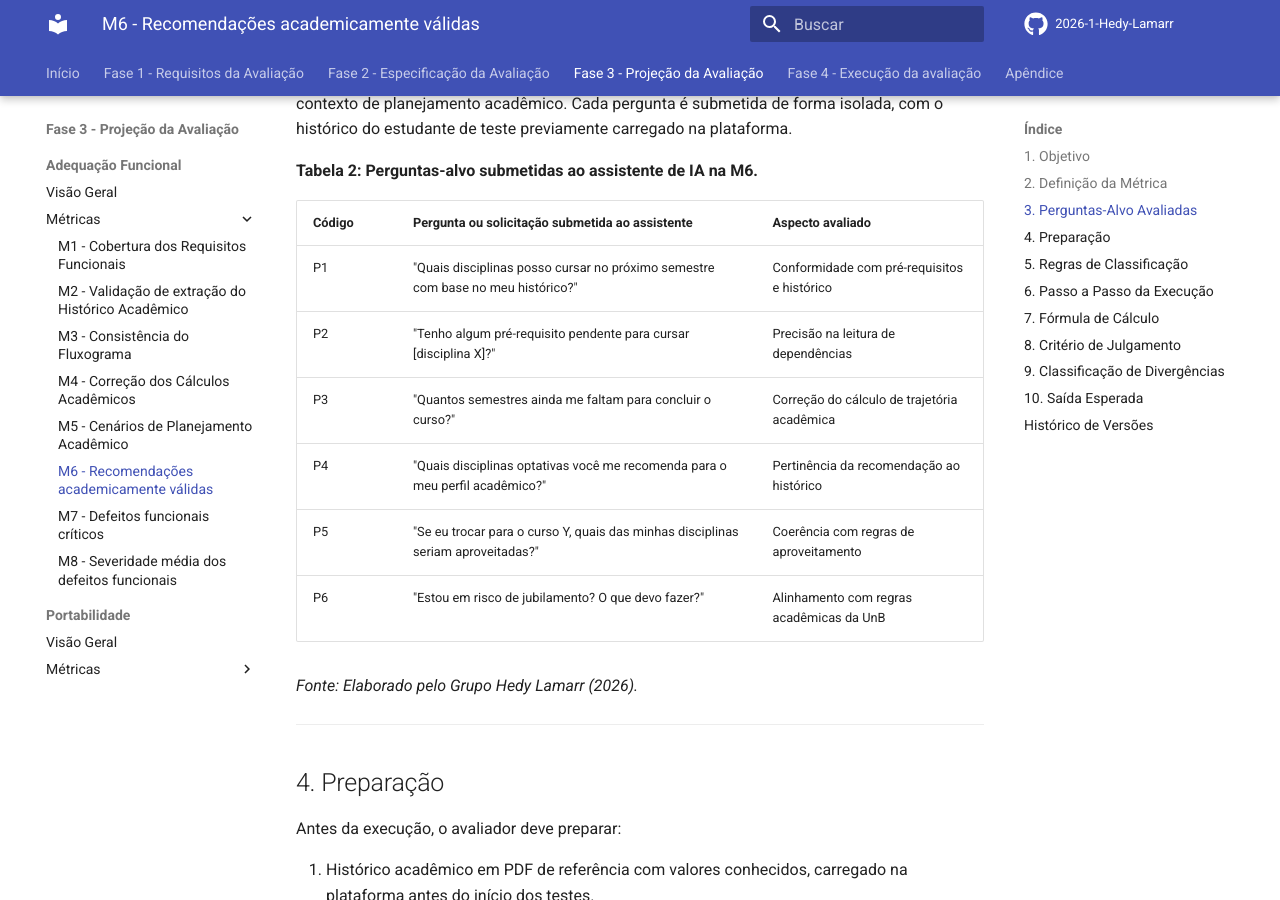
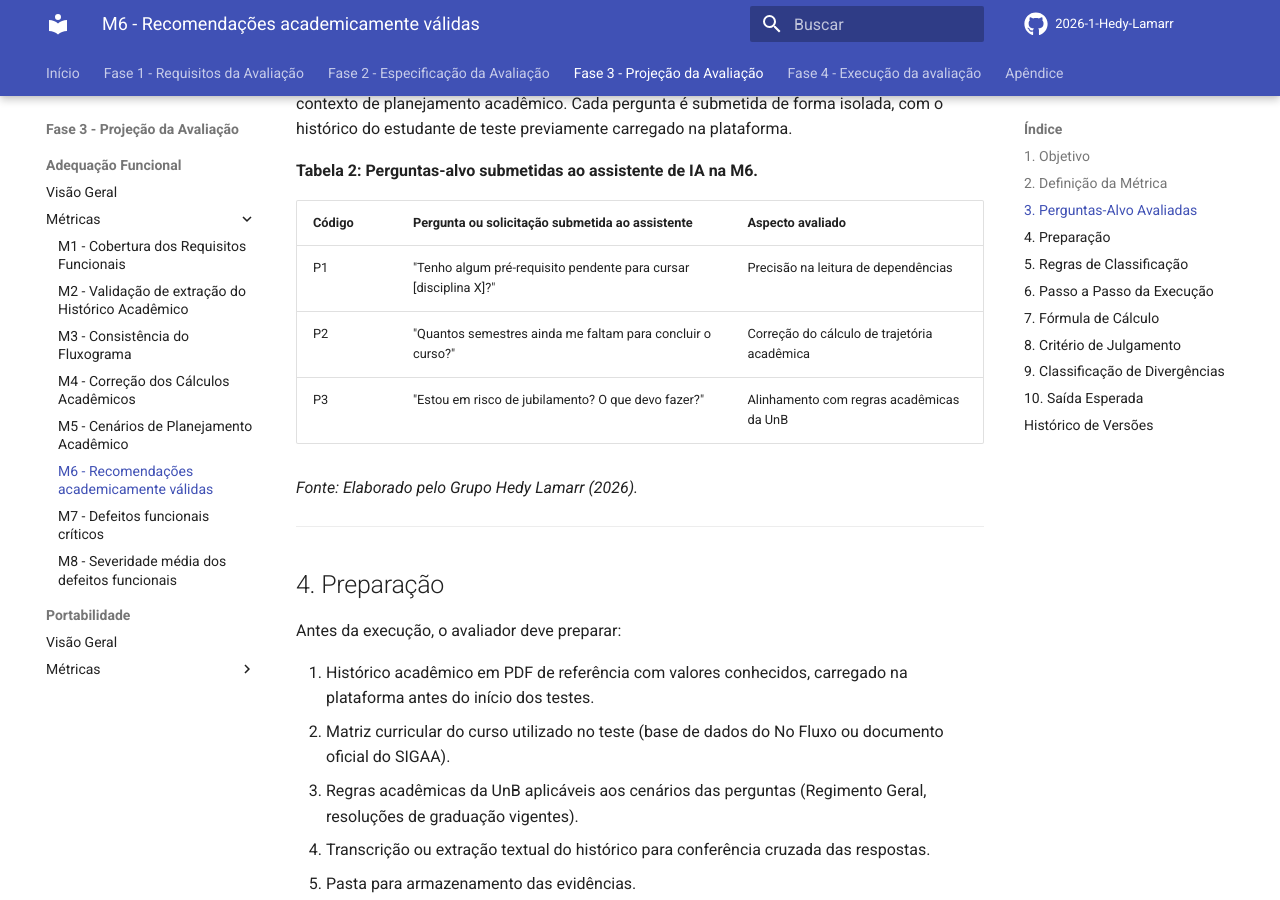
Before and after one commit to FCTE-Qualidade-de-Software-1/2026-1_T01_HEDY_LAMAR, an MkDocs documentation site: the page built from docs/fase3/adequacao_funcional/metrica_6.md, in a window 1280 px wide and 900 px high, scrolled down 1092 px. Built offline with MkDocs 1.6.1 and Material for MkDocs 9.7.7, drawn with Linux system fonts in a browser that asks for light colours; comment, search, counter and statistics services are not loaded.

Commit message:
alteração fase3

```diff
--- a/docs/fase3/adequacao_funcional/metrica_6.md
+++ b/docs/fase3/adequacao_funcional/metrica_6.md
@@ -33,12 +33,9 @@ As perguntas foram definidas para cobrir os principais cenários de uso do assis
 
 | Código | Pergunta ou solicitação submetida ao assistente                                       | Aspecto avaliado                              |
 | ------ | ------------------------------------------------------------------------------------- | --------------------------------------------- |
-| P1     | "Quais disciplinas posso cursar no próximo semestre com base no meu histórico?"       | Conformidade com pré-requisitos e histórico   |
-| P2     | "Tenho algum pré-requisito pendente para cursar [disciplina X]?"                      | Precisão na leitura de dependências           |
-| P3     | "Quantos semestres ainda me faltam para concluir o curso?"                            | Correção do cálculo de trajetória acadêmica   |
-| P4     | "Quais disciplinas optativas você me recomenda para o meu perfil acadêmico?"          | Pertinência da recomendação ao histórico      |
-| P5     | "Se eu trocar para o curso Y, quais das minhas disciplinas seriam aproveitadas?"      | Coerência com regras de aproveitamento        |
-| P6     | "Estou em risco de jubilamento? O que devo fazer?"                                    | Alinhamento com regras acadêmicas da UnB      |
+| P1     | "Tenho algum pré-requisito pendente para cursar [disciplina X]?"                      | Precisão na leitura de dependências           |
+| P2     | "Quantos semestres ainda me faltam para concluir o curso?"                            | Correção do cálculo de trajetória acadêmica   |
+| P3     | "Estou em risco de jubilamento? O que devo fazer?"                                    | Alinhamento com regras acadêmicas da UnB      |
 
 *Fonte: Elaborado pelo Grupo Hedy Lamarr (2026).*
 
```
